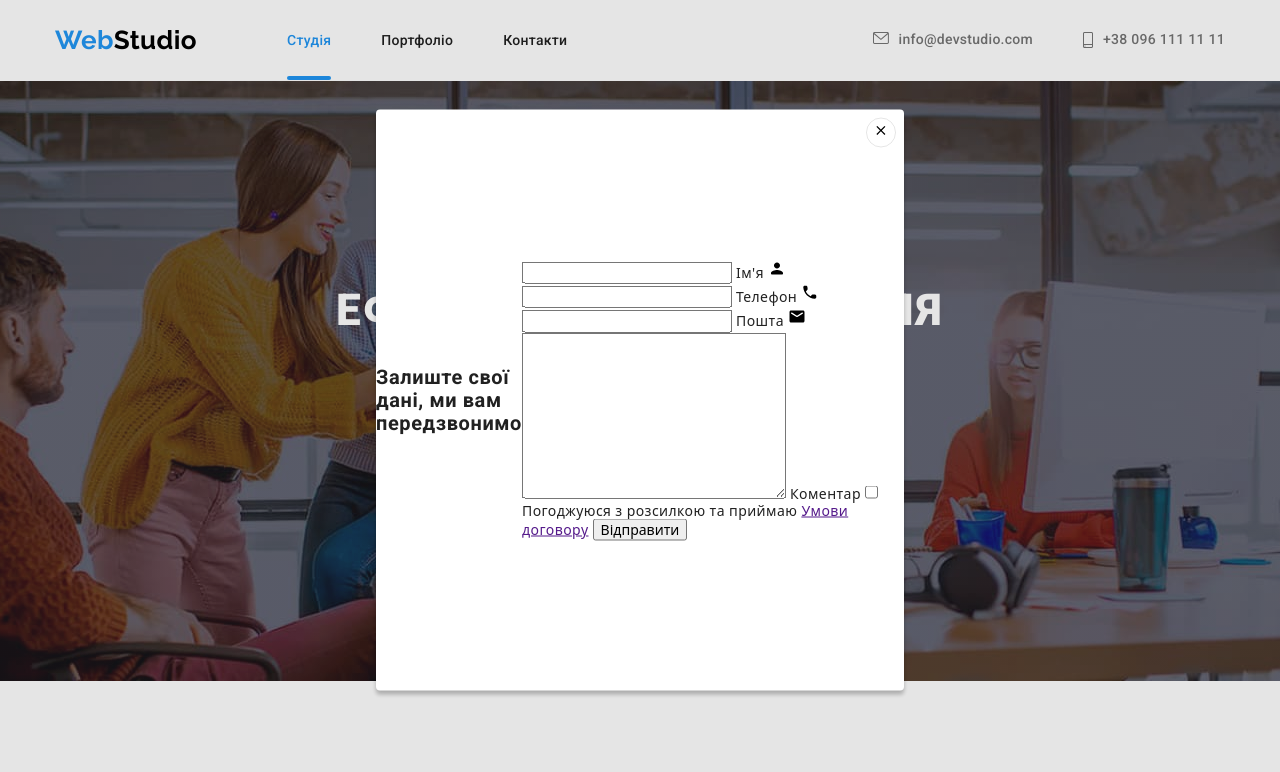
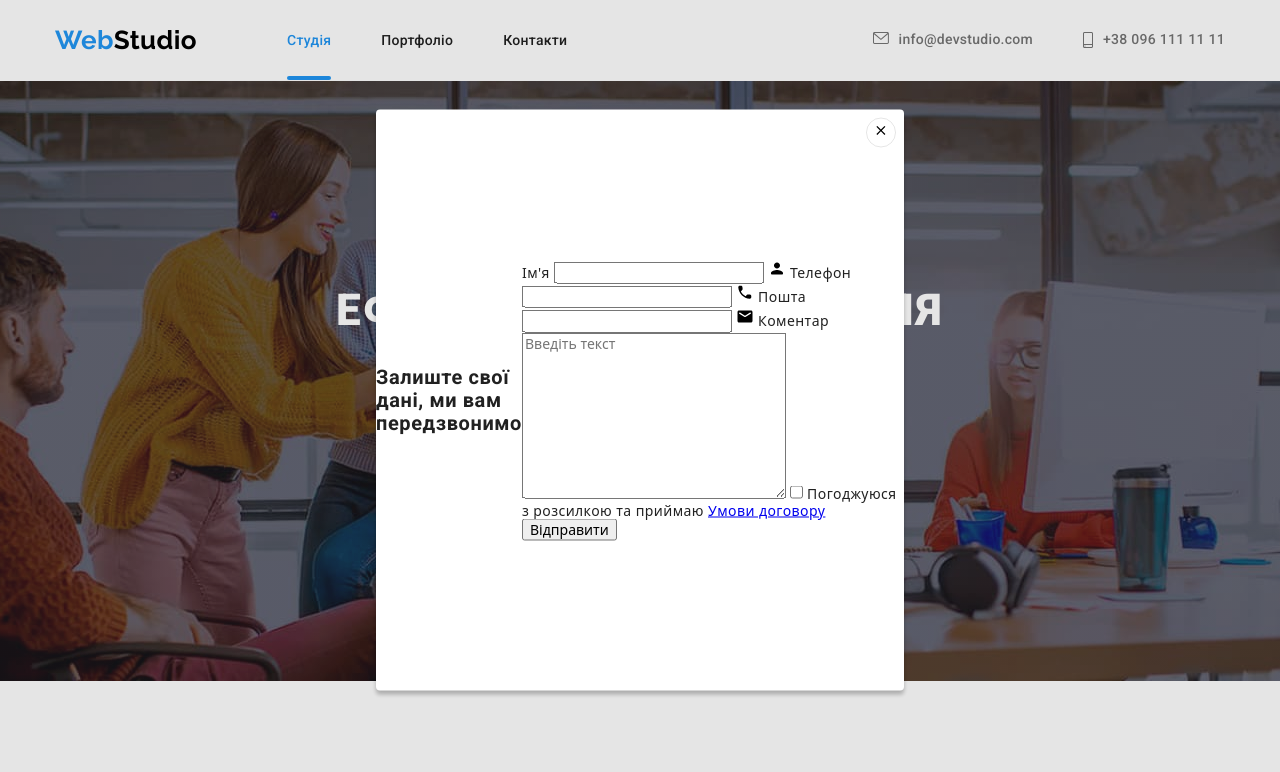
Before and after one commit to IhorProkopchuk/goit-markup-hw-06, a plain HTML site: page index.html in a window 1280 px wide. Both pictures are taken after a click on the button "Замовити послугу". Shown: the top 772 px of the page. Drawn offline with nearby package versions, Linux system fonts and the light colour scheme.

Commit message:
Update index.html

```diff
--- a/index.html
+++ b/index.html
@@ -470,33 +470,33 @@
           <form class="modal-form">
             <div class="form-group">
               <label class="form-field">
+                <span class="form-label">Ім'я</span>
                 <input class="form-input" type="text" name=""/>
-                <span class="form-label">Ім'я</span>
                 <svg class="form-icon" width="18" height="18">
                   <use href="./images/icons.svg#icon-person"></use>
                 </svg>
               </label>
               <label class="form-field">
+                <span class="form-label">Телефон</span>
                 <input class="form-input" type="text" name=""/>
-                <span class="form-label">Телефон</span>
                 <svg class="form-icon" width="18" height="18">
                   <use href="./images/icons.svg#icon-phone"></use>
                 </svg>
               </label>
               <label class="form-field">
-                <input type="text" name=""/>
-                <span class="modal-mail">Пошта</span>
+                <span class="form-label">Пошта</span>
+                <input class="form-input"type="text" name=""/>
                 <svg class="form-icon" width="18" height="18">
                   <use href="./images/icons.svg#icon-email"></use>
                 </svg>
               </label>
               <label class="form-field">
-                  <textarea class="form-message" name="" cols="30" rows="10"></textarea>
-                  <span class="form-label">Коментар</span>
+                <span class="form-label">Коментар</span>
+                  <textarea class="form-message" name="" cols="30" rows="10" placeholder="Введіть текст"></textarea>
               </label>
-              <label>
-                <input type="checkbox" name=""/>
-                <span>Погоджуюся з розсилкою та приймаю <a href="">Умови договору</a></span>
+              <label class="form-agreement">
+                <input class="form-checkbox" type="checkbox" name="agreement-checkbox"/>
+                <span class="form-agreement-text">Погоджуюся з розсилкою та приймаю <a class="form-agreement-link" href="#">Умови договору</a></span>
               </label>
               <button class="form-btn" type="submit">Відправити</button>
             </div>
```
